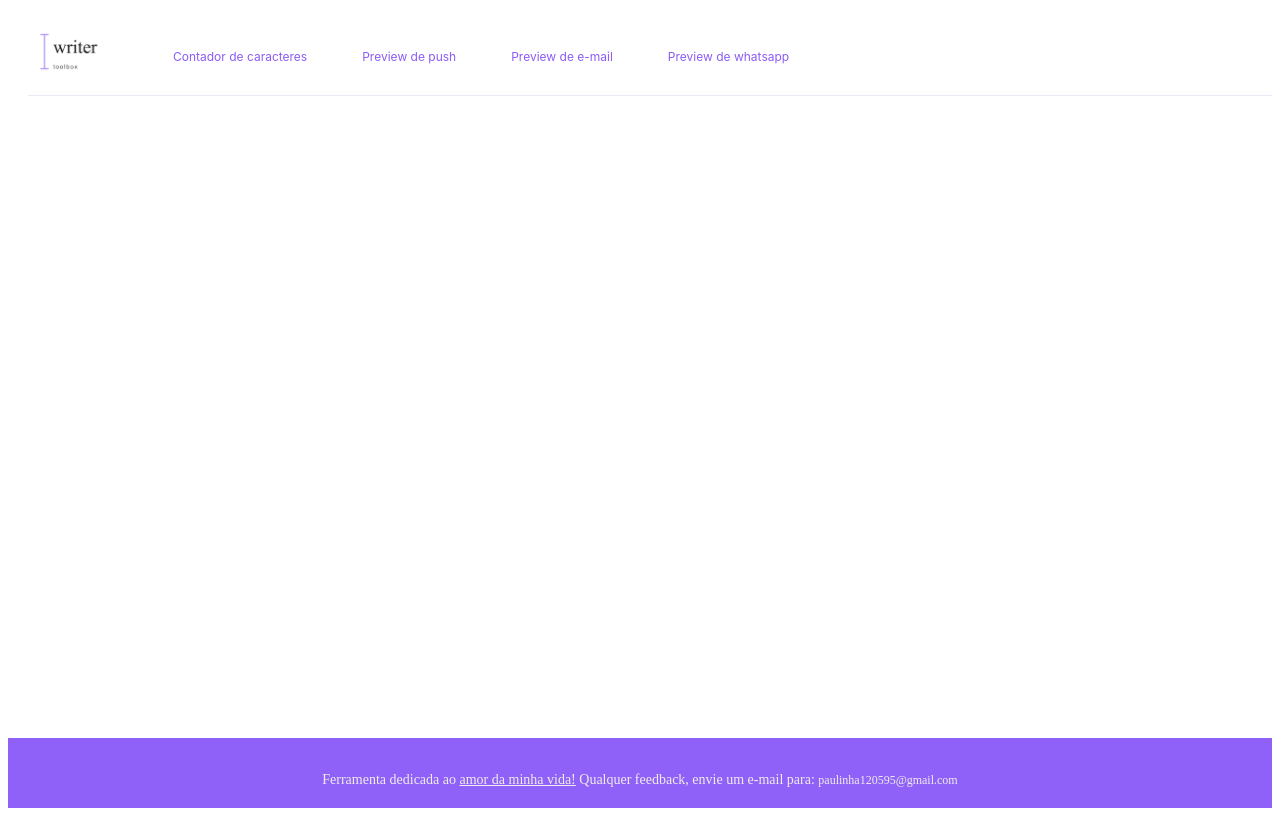
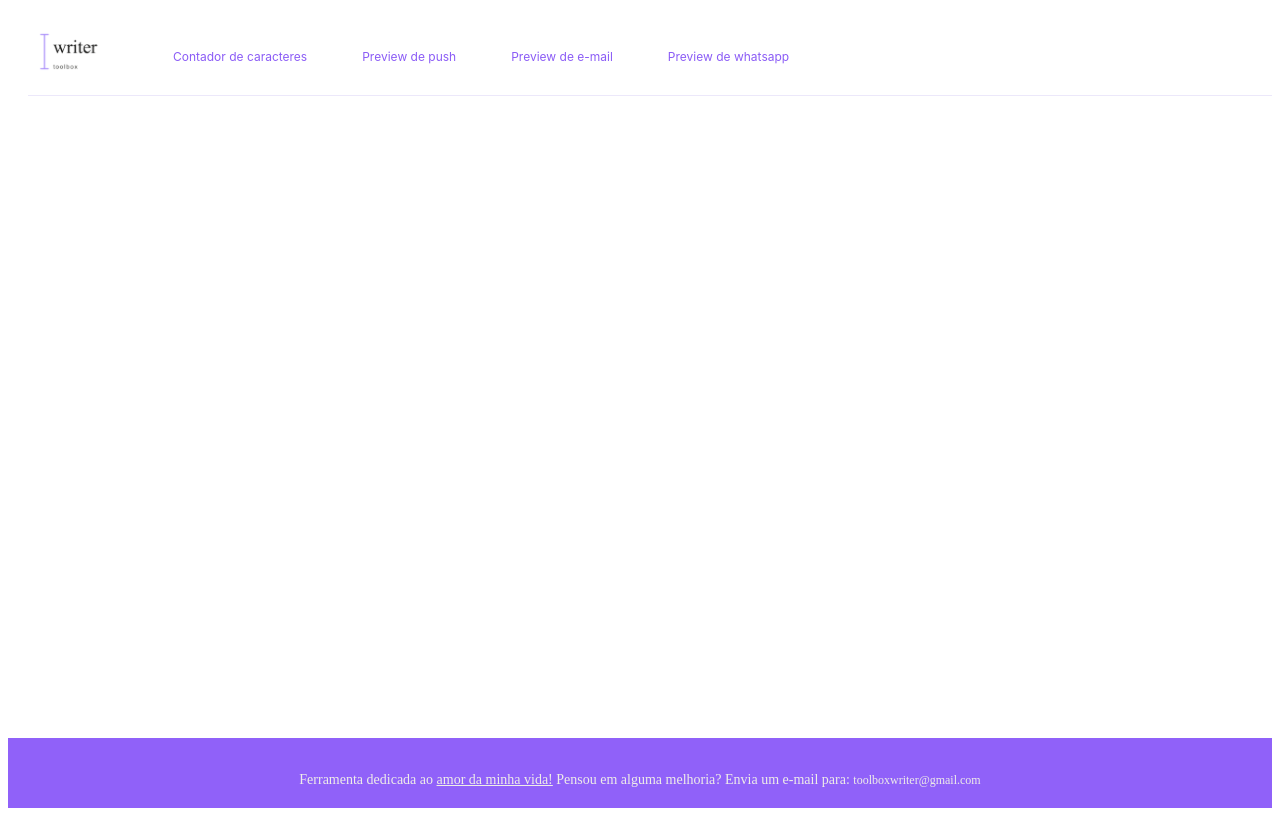
Before and after one commit to Ana-aa/writer-tool-box, an Angular app: page / in a window 1280 px wide. Built offline with nearby package versions, Linux system fonts and the light colour scheme.

Commit message:
Alterando o e-mail para feedbacks

```diff
--- a/src/app/footer/footer.component.html
+++ b/src/app/footer/footer.component.html
@@ -2,8 +2,8 @@
     <div class="footer-text">
         <p class="footer-text__main">
             Ferramenta dedicada ao <span class="amor">amor da minha vida!</span>
-            Qualquer feedback, envie um e-mail para:
-            <span class="footer-text__email">paulinha120595@gmail.com</span>
+            Pensou em alguma melhoria? Envia um e-mail para:
+            <span class="footer-text__email">toolboxwriter@gmail.com</span>
         </p>
     </div>
 </footer>
--- a/src/app/footer/footer.component.scss
+++ b/src/app/footer/footer.component.scss
@@ -1,5 +1,4 @@
 @use '../../styles/variables' as *;
-@use '../../styles/textarea' as *;
 
 .footer {
     display: flex;
```
